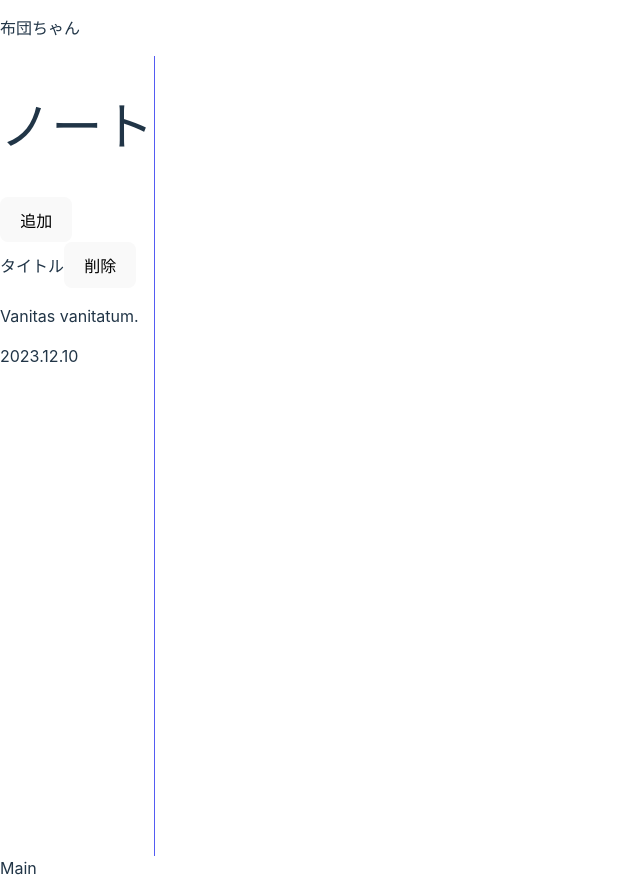
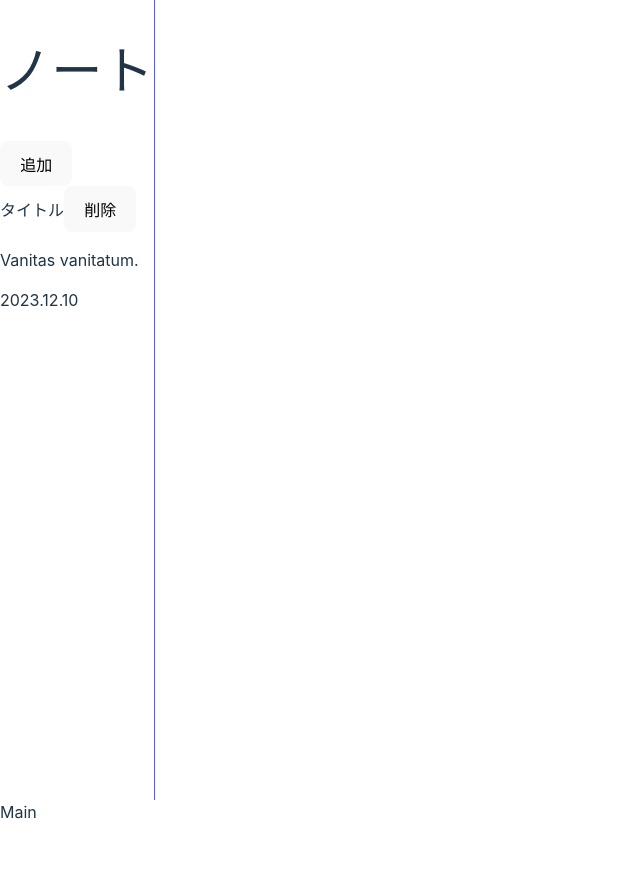
Before and after one commit to peektyer305/Note-app, a React (Vite) app: page / in a window 1280 px wide. Shown: the whole page, without its empty margins (0-640 px from the left). After the commit the page ends 824 px from the top, so only its background shows below. Built offline with nearby package versions, Linux system fonts and the light colour scheme.

Commit message:
flex-basis当ててみる

```diff
--- a/src/App.jsx
+++ b/src/App.jsx
@@ -7,7 +7,6 @@ function App() {
 
   return (
     <div>
-      <p>布団ちゃん</p>
       <Sidebar />
       <Main />
     </div>
--- a/src/components/Main.css
+++ b/src/components/Main.css
@@ -0,0 +1,3 @@
+.Maincontainer{
+    flex-basis: 70%;
+}
--- a/src/components/Main.jsx
+++ b/src/components/Main.jsx
@@ -2,7 +2,7 @@ import "./Main.css";
 
 const Main = () => {
   return (
-    <div>Main</div>
+    <div className="Maincontainer">Main</div>
   )
 };
 
--- a/src/components/Sidebar.css
+++ b/src/components/Sidebar.css
@@ -1,5 +1,5 @@
 .app-sidebar{
-
+    flex-basis: 30%;
     height: 100vh;
     overflow-y:scroll;
     border-right: 1px solid #535bf2;
```
